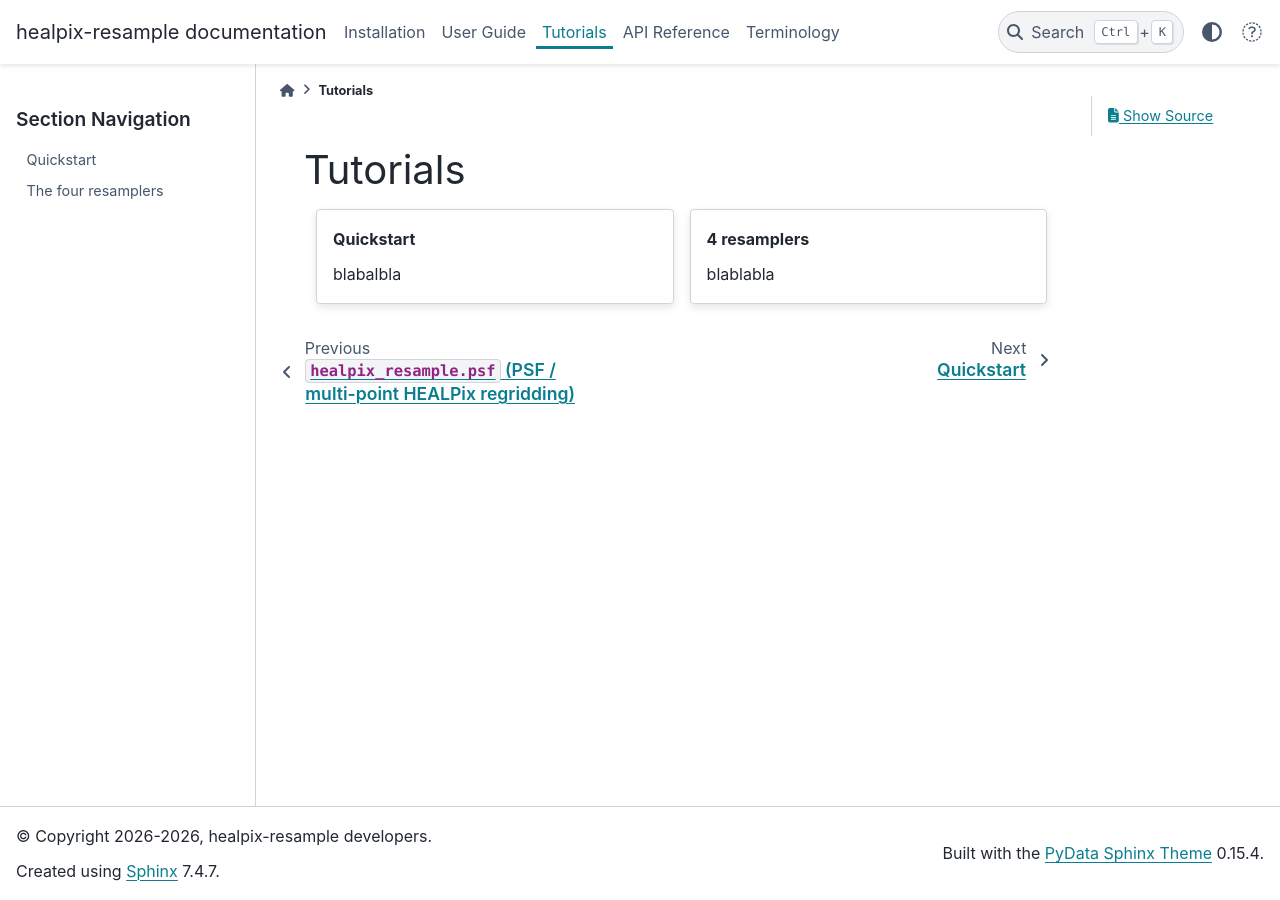
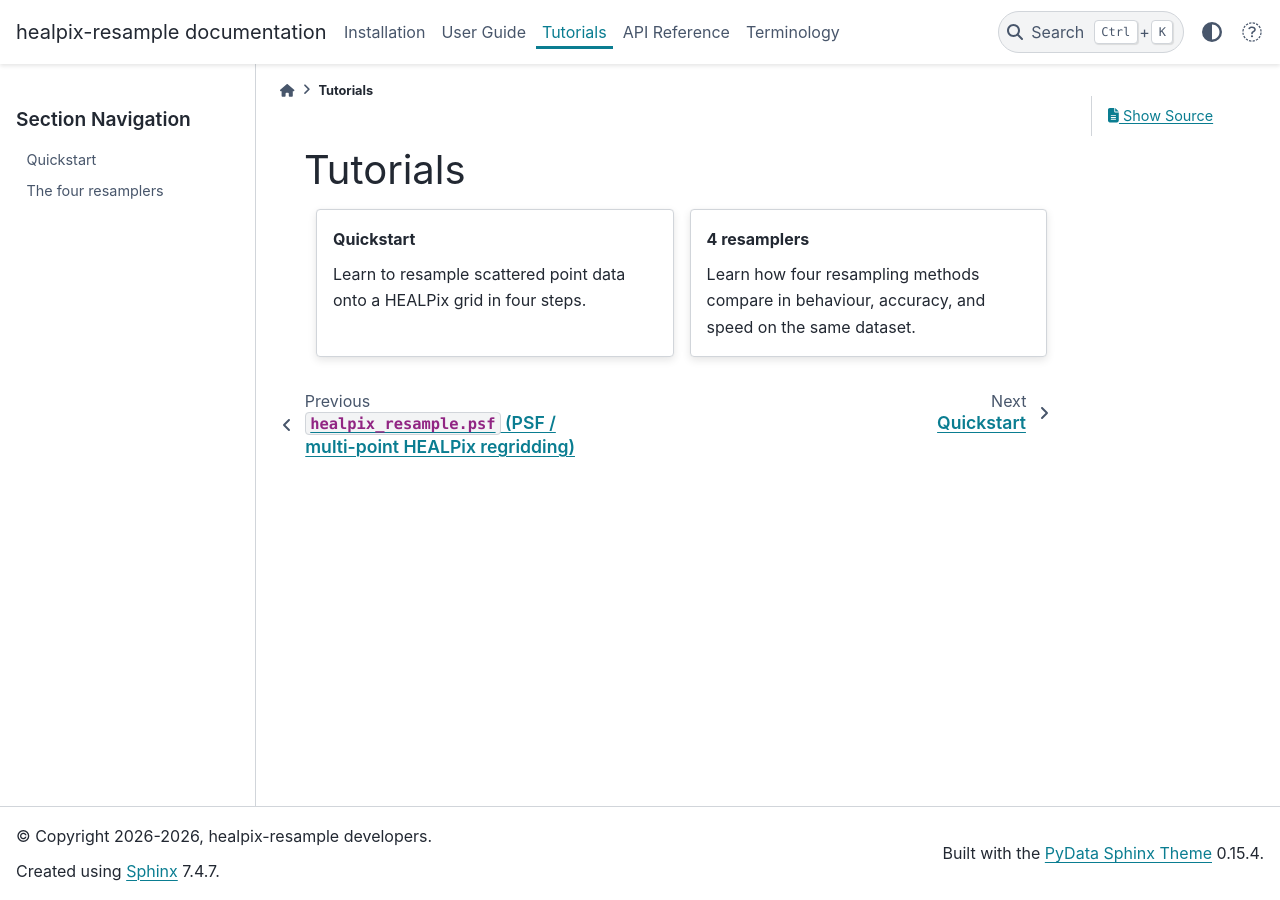
Before and after one commit to EOPF-DGGS/healpix-resample, a Sphinx documentation site: the page built from docs/tutorials/index.md, in a window 1280 px wide. Built offline with Sphinx 7.4.7 and the PyData theme 0.15.4, drawn with Linux system fonts in a browser that asks for light colours.

Commit message:
fix blablabla

```diff
--- a/docs/tutorials/index.md
+++ b/docs/tutorials/index.md
@@ -6,13 +6,13 @@
 :::{grid-item-card} Quickstart
 :link: quickstart
 :link-type: doc
-blabalbla
+Learn to resample scattered point data onto a HEALPix grid in four steps.
 :::
 
 :::{grid-item-card} 4 resamplers
 :link: 4resamplers
 :link-type: doc
-blablabla
+Learn how four resampling methods compare in behaviour, accuracy, and speed on the same dataset.
 :::
 ::::
 
```
